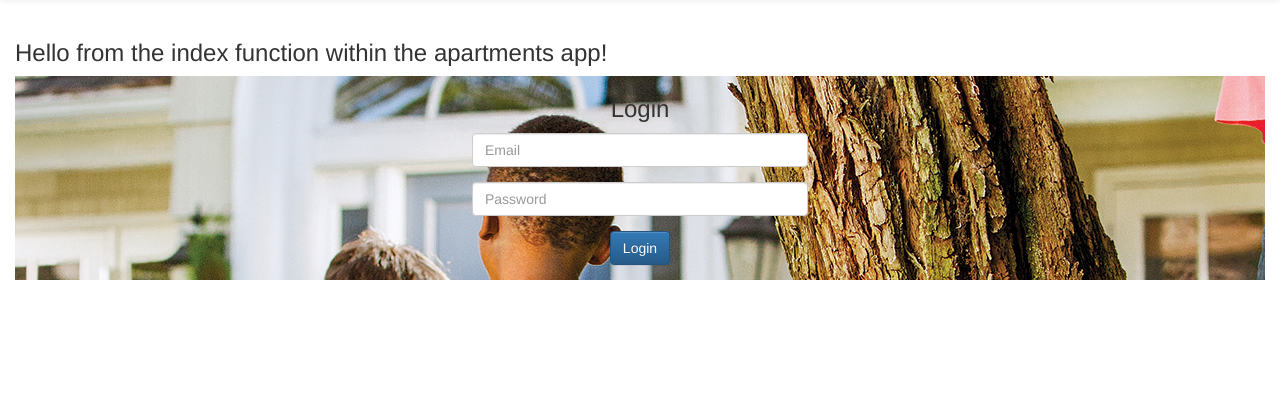
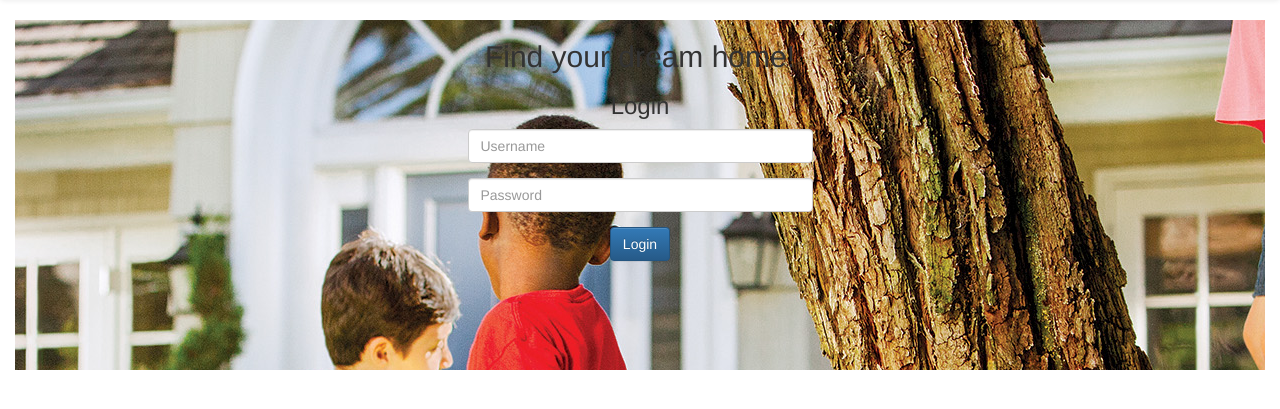
Before and after one commit to bergrosmorth/CastleApartments, a Django app: page / in a window 1280 px wide. Shown: the part 52-461 px from the top of the page. Run offline with Django 3.2, Linux system fonts and the light colour scheme; some libraries are stand-ins or nearby versions.

Commit message:
færa css i css skranna ofl

```diff
--- a/static/css/main.css
+++ b/static/css/main.css
@@ -9,6 +9,11 @@ html, body {
     margin: 0;
 }
 
+.frontpage {
+    background: url('/static/images/forsidumynd.jpg') no-repeat center center fixed;
+    height: 350px;
+}
+
 #logincontainer {
     text-align: center;
     width: 30%;
--- a/templates/apartment/apartment-index.html
+++ b/templates/apartment/apartment-index.html
@@ -1,12 +1,12 @@
 {% extends 'base.html' %}
 
 {% block content %}
-    <h3 class="display-3">Hello from the index function within the apartments app!</h3>
-    <div class="container-fluid" style="background: url('/static/images/forsidumynd.jpg') no-repeat center center fixed;">
+    <div class="frontpage">
     <div class="container" id="logincontainer">
+        <h2>Find your dream home!</h2>
         <h3>Login</h3>
             <div class="form-group">
-                <input type="text" class="form-control" placeholder="Email" value="">
+                <input type="text" class="form-control" placeholder="Username" value="">
             </div>
             <div class="form-group">
                 <input type="password" class="form-control" placeholder="Password" value="">
```
